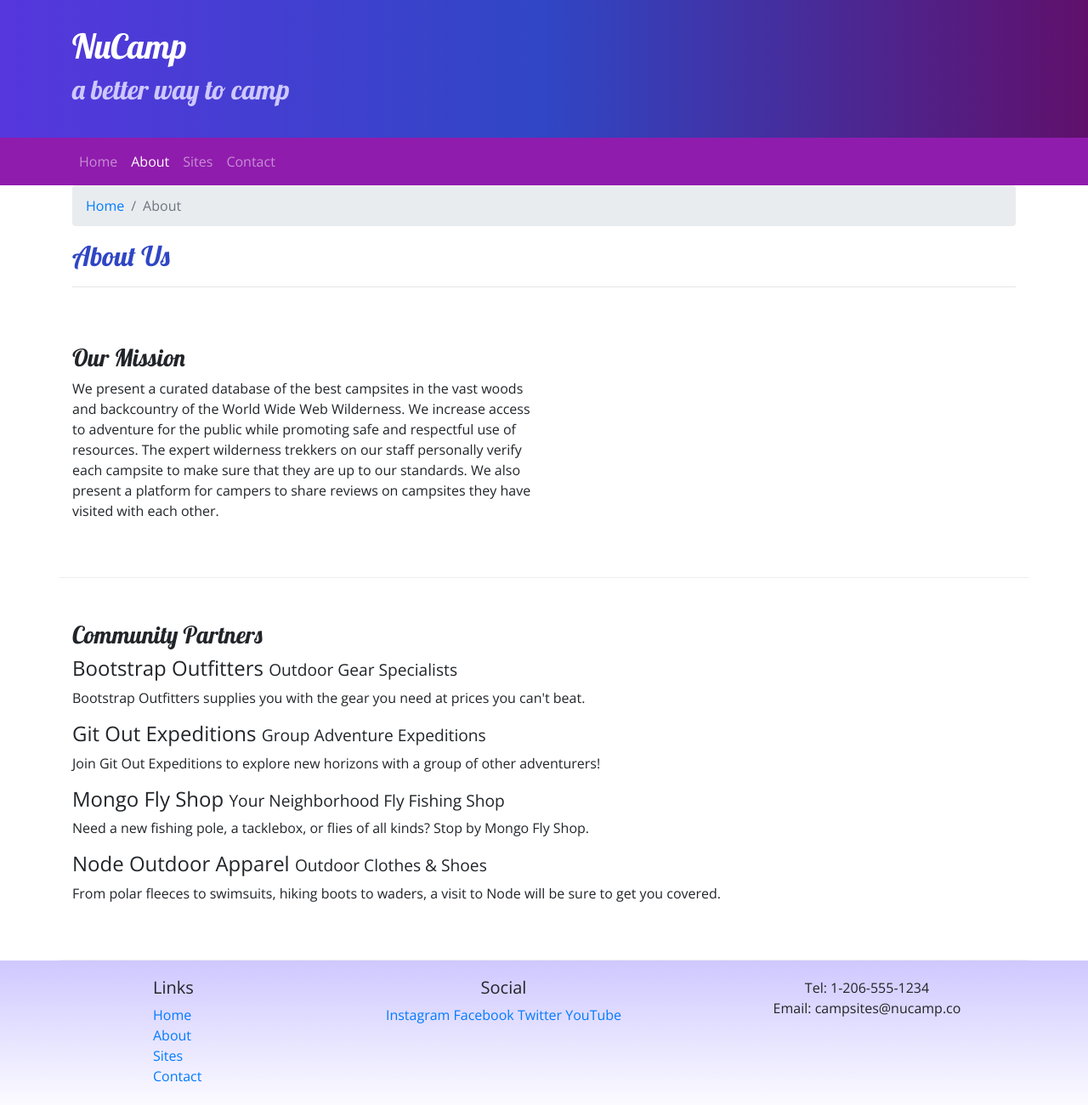
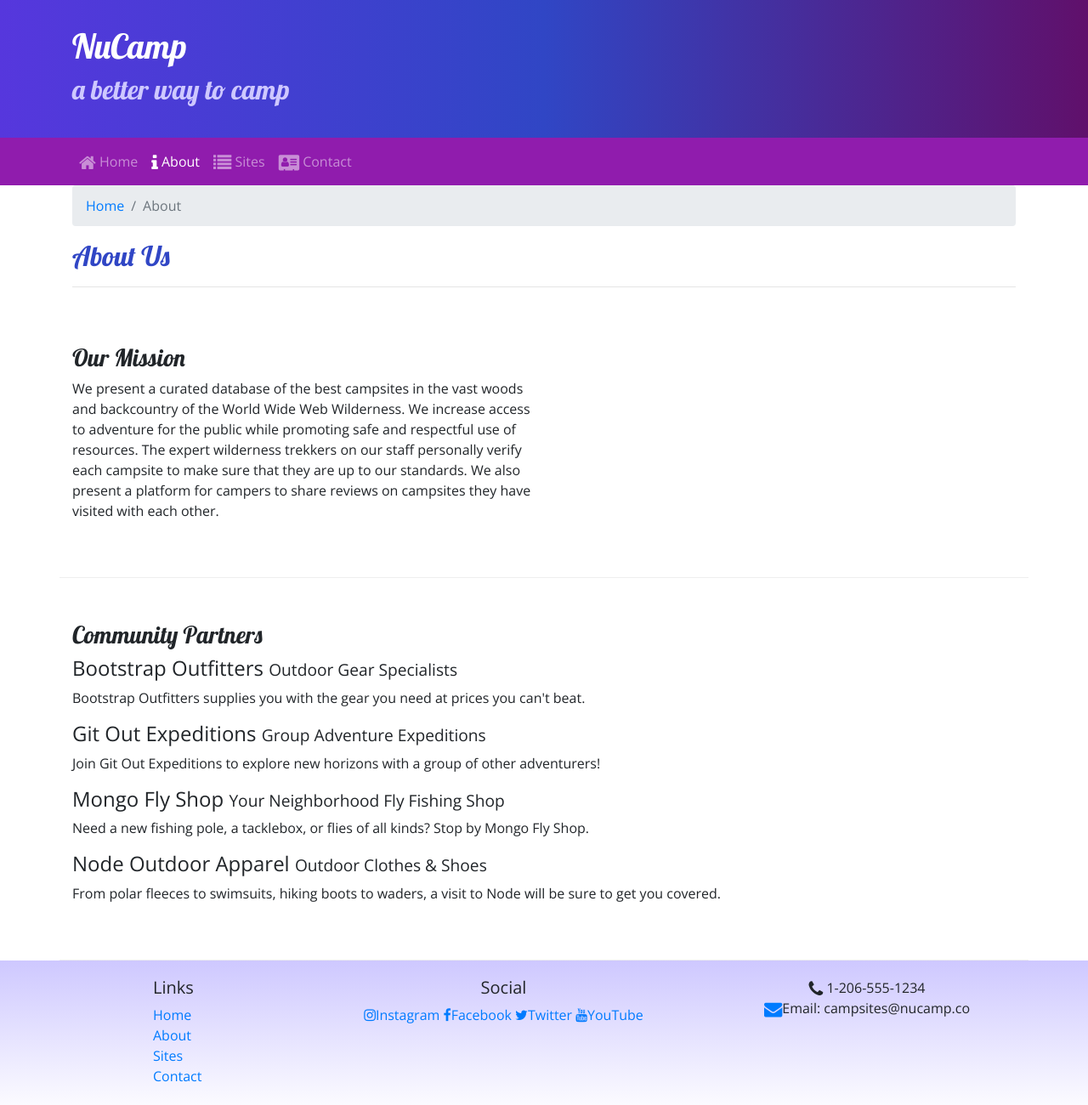
Before and after one commit to j-Arez/Nucamp-Site, a website: page aboutus.html in a window 1280 px wide. Shown: the whole page at 85% size. Drawn offline with nearby package versions, Linux system fonts and the light colour scheme.

Commit message:
Adding Icons

```diff
--- a/aboutus.html
+++ b/aboutus.html
@@ -9,6 +9,8 @@
     <link rel="stylesheet" href="node_modules/bootstrap/dist/css/bootstrap.min.css">
     <link rel="stylesheet" href="https://fonts.googleapis.com/css?family=Lobster|Open+Sans">
     <link rel="stylesheet" href="css/styles.css">
+
+    <link rel="stylesheet" href="node_modules/font-awesome/css/font-awesome.min.css" />
 
 
 
@@ -36,10 +38,10 @@
 
             <div class="collapse navbar-collapse" id="nucampNavbar">
                 <ul class="navbar-nav">
-                    <li class="nav-item"> <a class="nav-link" href="index.html"> Home </a> </li>
-                    <li class="nav-item active"> <a class="nav-link" href="#"> About </a> </li>
-                    <li class="nav-item"> <a class="nav-link" href="#"> Sites </a> </li>
-                    <li class="nav-item"> <a class="nav-link" href="#"> Contact </a></li>
+                    <li class="nav-item"> <a class="nav-link" href="index.html"> <i class="fa fa-home fa-lg"> </i> Home </a> </li>
+                    <li class="nav-item active"> <a class="nav-link" href="#"> <i class="fa fa-info fa-lg"> </i> About </a> </li>
+                    <li class="nav-item"> <a class="nav-link" href="#"> <i class="fa fa-list fa-lg"> </i> Sites </a> </li>
+                    <li class="nav-item"> <a class="nav-link" href="#"> <i class="fa fa-address-card fa-lg"> </i> Contact </a></li>
                 </ul>
             </div>
         </div>
@@ -101,14 +103,15 @@
                 </div>
                 <div class="col-6 col-sm-5 text-center">
                     <h5>Social</h5>
-                    <a href="http://instagram.com/">Instagram</a>
-                    <a href="http://facebook.com/">Facebook</a>
-                    <a href="http://twitter.com/">Twitter</a>
-                    <a href="http://youtube.com/">YouTube</a>
+                    <a href="http://instagram.com/"> <i class="fa fa-instagram"> </i>Instagram</a>
+                    <a href="http://facebook.com/"> <i class="fa fa-facebook"> </i>Facebook</a>
+                    <a href="http://twitter.com/"> <i class="fa fa-twitter"> </i>Twitter</a>
+                    <a href="http://youtube.com/"> <i class="fa fa-youtube"> </i>YouTube</a>
                 </div>
+
                 <div class="col-sm-4 text-center">
-                    Tel: 1-206-555-1234<br />
-                    Email: campsites@nucamp.co
+                    <i class="fa fa-phone fa-lg"></i> 1-206-555-1234<br />
+                   <i class="fa fa-envelope fa-lg text-primary"></i>Email: campsites@nucamp.co
                 </div>
             </div>
         </div>
--- a/package.json
+++ b/package.json
@@ -15,6 +15,7 @@
   },
   "dependencies": {
     "bootstrap": "^4.5.2",
+    "font-awesome": "^4.7.0",
     "jquery": "^3.5.1",
     "popper.js": "^1.16.1"
   }
```
Also changed, not shown: index.html (+11 -10 lines), 1 other file.
